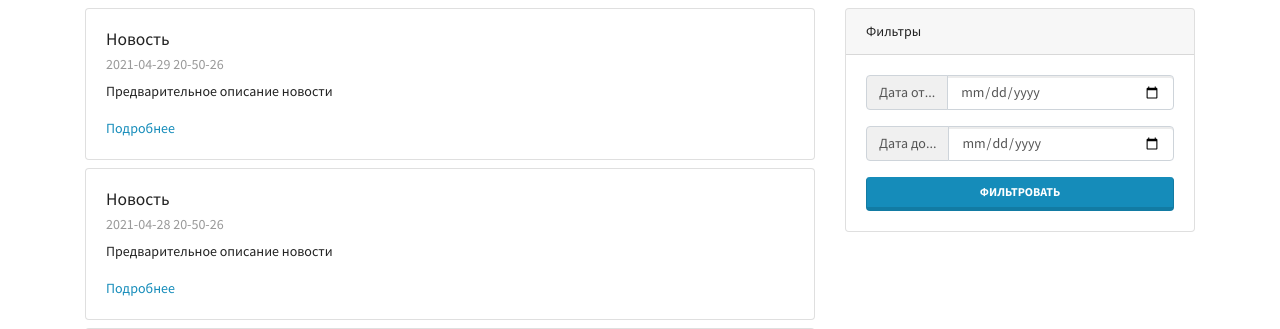
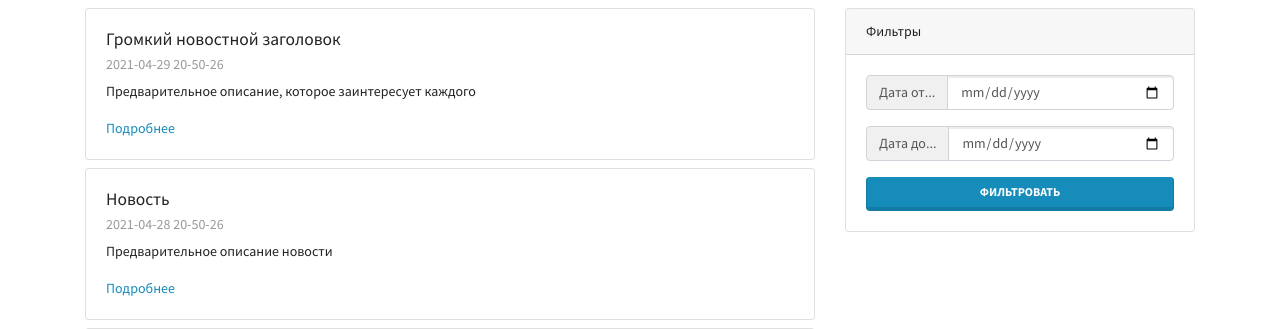
Before and after one commit to AlekseiNaumov/BraniacLMS, a Django app: page /mainapp/news/ in a window 1280 px wide. Shown: the part 84-413 px from the top of the page. Run offline with Django 3.2, Linux system fonts and the light colour scheme; some libraries are stand-ins or nearby versions.

Commit message:
lesson_3 Template's context

```diff
--- a/config/urls.py
+++ b/config/urls.py
@@ -6,4 +6,5 @@ urlpatterns = [
     path("admin/", admin.site.urls),
     path("", RedirectView.as_view(url="mainapp/")),
     path("mainapp/", include("mainapp.urls")),
+    path("mainapp/news/", include("mainapp.urls")),
 ]
--- a/mainapp/templates/mainapp/index.html
+++ b/mainapp/templates/mainapp/index.html
@@ -35,7 +35,7 @@
         <div class="collapse navbar-collapse" id="navbarSupportedContent">
           <ul class="navbar-nav mr-auto">
             <li class="nav-item ">
-              <a class="nav-link" href="news.html">Новости</a>
+              <a class="nav-link" href="news/">Новости</a>
             </li>
             <li class="nav-item ">
               <a class="nav-link" href="courses_list.html">Курсы</a>
--- a/mainapp/templates/mainapp/news.html
+++ b/mainapp/templates/mainapp/news.html
@@ -78,9 +78,9 @@
 
           <div class="card my-2">
             <div class="card-body">
-              <h5 class="card-title">Новость</h5>
+              <h5 class="card-title">{{ news_title }}</h5>
               <h6 class="card-subtitle mb-2 text-muted">2021-04-29 20-50-26</h6>
-              <p class="card-text">Предварительное описание новости</p>
+              <p class="card-text">{{ news_preview }}</p>
               <a href="#" class="card-link">Подробнее</a>
             </div>
           </div>
--- a/mainapp/views.py
+++ b/mainapp/views.py
@@ -7,6 +7,14 @@ class MainPageView(TemplateView):
 
 class NewsPageView(TemplateView):
     template_name = "mainapp/news.html"
+
+    def get_context_data(self, **kwargs):
+        # Get all previous data
+        context = super().get_context_data(**kwargs)
+        # Create your own data
+        context["news_title"] = "Громкий новостной заголовок"
+        context["news_preview"] = "Предварительное описание, которое заинтересует каждого"
+        return context
 
 
 class CoursesPageView(TemplateView):
```
